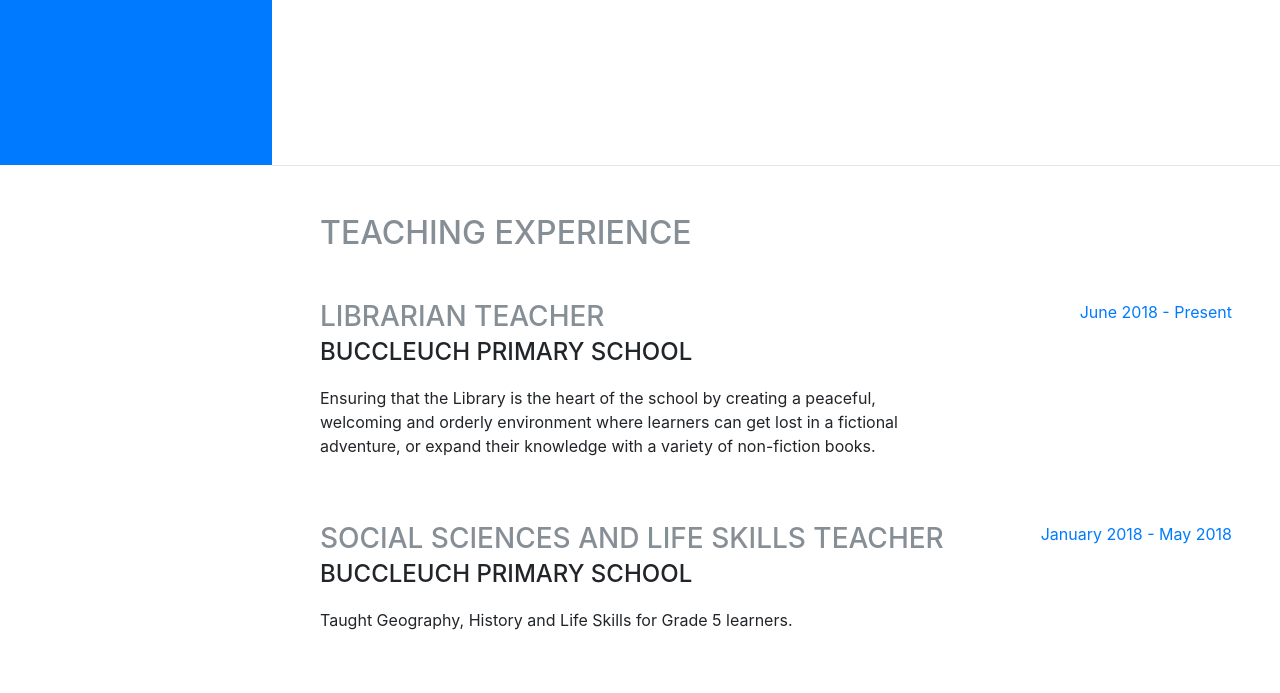
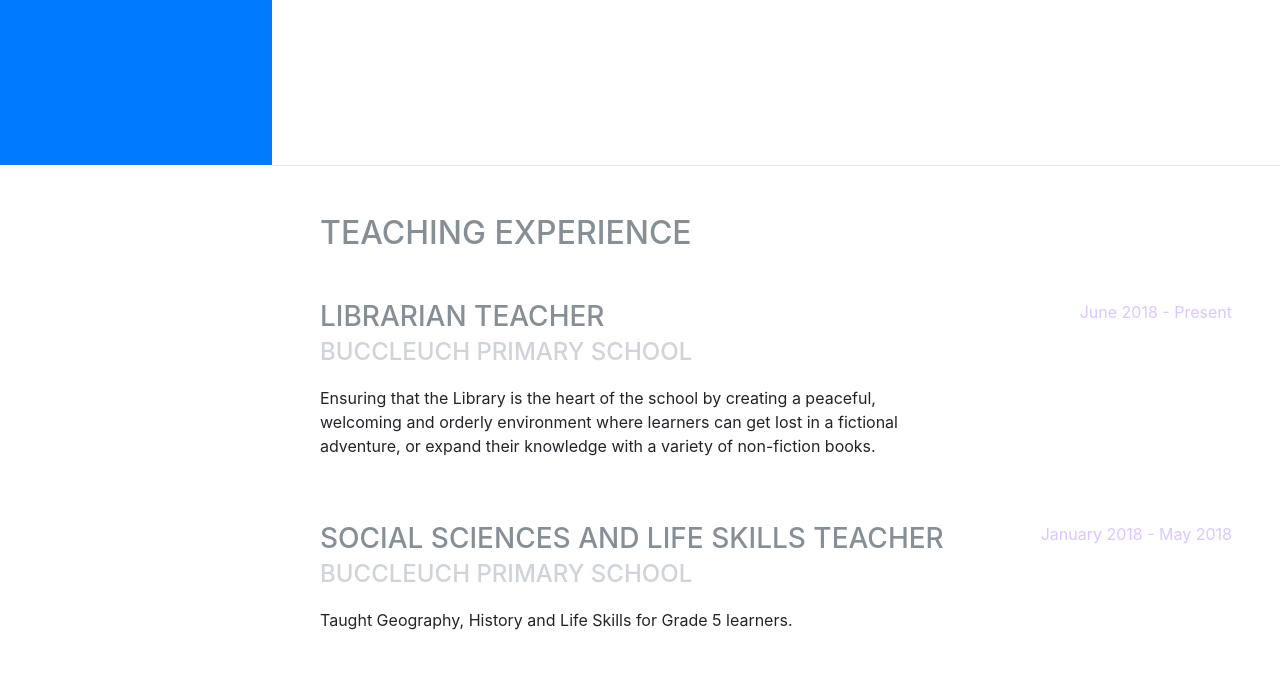
Before and after one commit to The-Michaus/website, a website with bundled scripts: page index.html in a window 1280 px wide. Shown: the part 635-1328 px from the top of the page. Built offline with nearby package versions, Linux system fonts and the dark colour scheme; a web font is replaced by a local one.

Commit message:
Changed colour contrast

```diff
--- a/scss/_global.scss
+++ b/scss/_global.scss
@@ -96,4 +96,12 @@ p.lead {
   h6 {
     color: $gray-600;
   }
+
+  .resume-date > .text-primary {
+    color: lighten(saturate($primary, 35%), 15%) !important;
+  }
+
+  .subheading {
+    color: $gray-400;
+  }
 }
```
Also changed, not shown: css/resume.css, css/resume.min.css.
